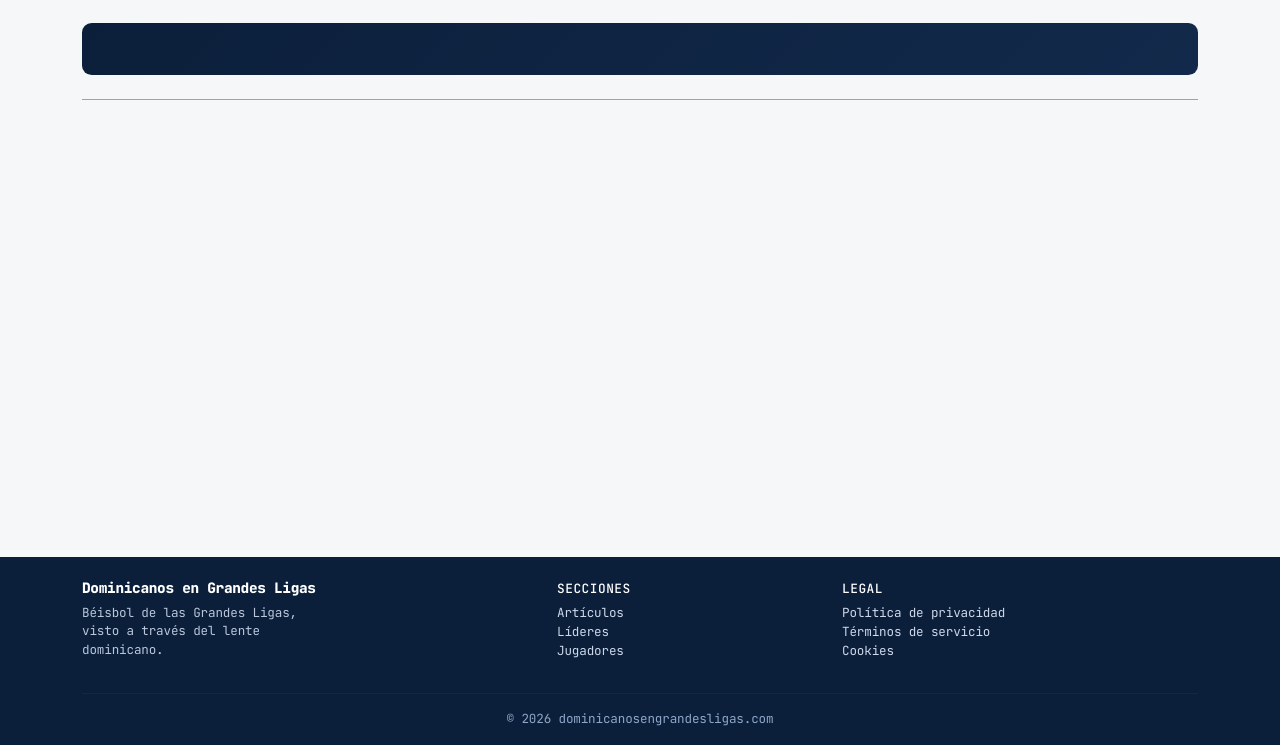
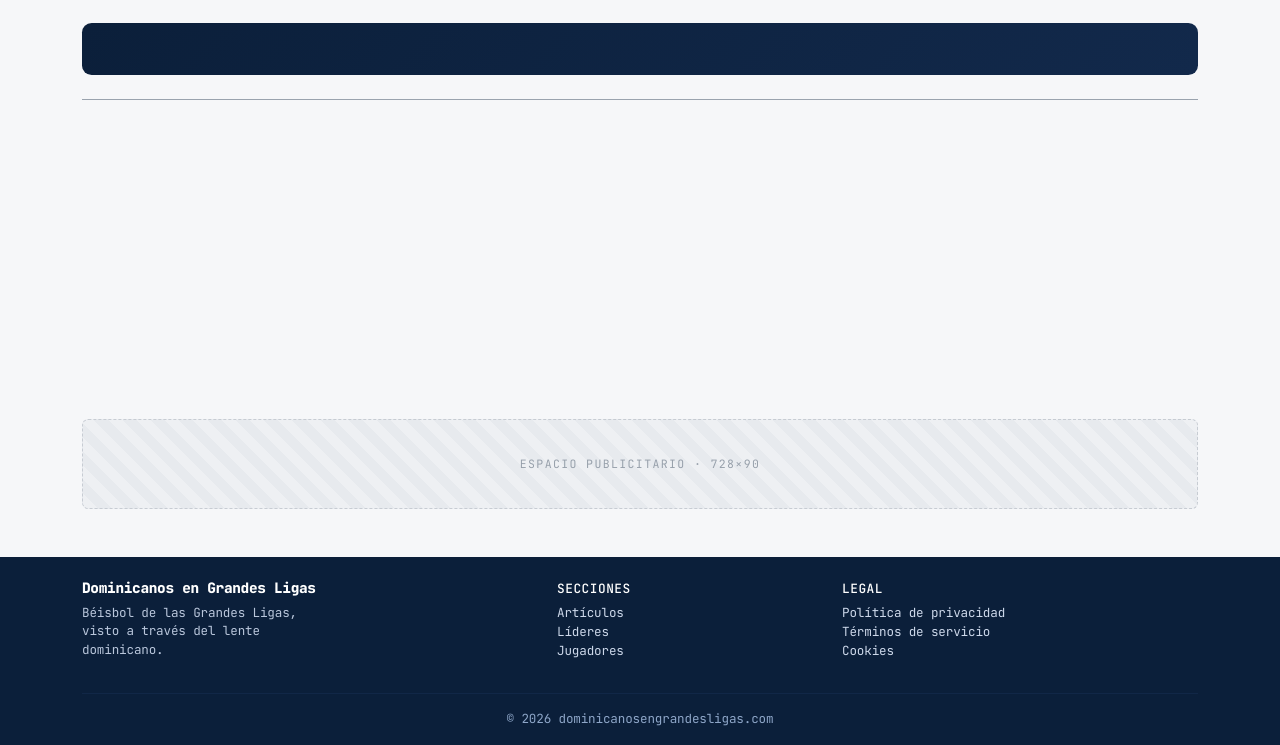
Before and after one commit to albertop/dglweb, a Django app: template templates/profiles/player_detail.html in a window 1280 px wide. Shown: the part 55-800 px from the top of the page. Run offline with Django 5.2, Linux system fonts and the light colour scheme; the template is opened without the code that fills it, so the values that code supplies are empty; parts of the project's set-up code (start-up, migrations or seed data) failed here and were passed over.

Commit message:
feat(perfil): espacio publicitario anclado al pie
El largo de un perfil es impredecible: uno de una temporada deja media
pantalla vacía —Tony Blanco es el caso— y uno de veinte no deja nada.
Anclado abajo, el anuncio cae siempre en el mismo sitio en vez de quedar
colgando debajo de la tabla con un vacío por delante.

El bloque `anuncio_pie` queda disponible en base.html para cualquier otra
página que lo quiera.

Co-Authored-By: Claude Opus 5 <noreply@anthropic.com>

```diff
--- a/static/css/site.css
+++ b/static/css/site.css
@@ -286,6 +286,9 @@ a.dgl-article-title:hover { color: var(--dgl-blue); text-decoration: none; }
    quedarse en 250px y dejar un hueco al lado del artículo. El mínimo es el 300×250 de siempre, que
    es lo que ocupa cuando la columna se apila en móvil y ya no tiene fila que igualar. */
 .dgl-ad-alto { min-height: 250px; }
+/* El que cierra la página: `margin-top: auto` se come el espacio que sobre y lo deja pegado al pie,
+   en vez de dejarlo colgando debajo de una tabla corta con un vacío por delante. */
+.dgl-ad-pie { margin-top: auto; }
 
 /* ---------- Article prose (readable serif body) ---------- */
 .dgl-prose {
@@ -432,8 +435,9 @@ a.dgl-article-title:hover { color: var(--dgl-blue); text-decoration: none; }
 
 /* ---------- Footer ---------- */
 /* Crece para llenar lo que sobre de pantalla. `0 auto` en la base para que una tabla ancha no
-   encoja el contenido en vez de sacar su propia barra de desplazamiento. */
-.dgl-cuerpo { flex: 1 0 auto; }
+   encoja el contenido en vez de sacar su propia barra de desplazamiento. Y en columna, para que
+   `.dgl-ad-pie` pueda irse al fondo de ese espacio sobrante. */
+.dgl-cuerpo { flex: 1 0 auto; display: flex; flex-direction: column; }
 .dgl-footer { background: var(--dgl-navy); color: #b9c6db; flex-shrink: 0; }
 .dgl-footer a { color: #cdd8ea; }
 .dgl-footer h6 { color: #fff; letter-spacing: .04em; text-transform: uppercase; font-size: .8rem; }
--- a/templates/base.html
+++ b/templates/base.html
@@ -61,7 +61,11 @@
   media pantalla con un vacío debajo. Va acá y no sobre `<main>` porque no todas las plantillas
   usan `<main>`, y esta regla tiene que valer para todas.
 {% endcomment %}
-<div class="dgl-cuerpo">{% block content %}{% endblock %}</div>
+<div class="dgl-cuerpo">
+  {% block content %}{% endblock %}
+  {# Lo que se ponga acá queda pegado al pie, al fondo del espacio que sobre. #}
+  {% block anuncio_pie %}{% endblock %}
+</div>
 
 <footer class="dgl-footer pt-4 pb-3 mt-5">
   <div class="container">
--- a/templates/profiles/player_detail.html
+++ b/templates/profiles/player_detail.html
@@ -79,3 +79,14 @@
 
 </main>
 {% endblock %}
+
+{% block anuncio_pie %}
+  {% comment %}
+    Va pegado al pie y no debajo de la tabla porque el largo del perfil es impredecible: un jugador
+    de una temporada deja media pantalla vacía —Tony Blanco es el caso— y uno de veinte no deja nada.
+    Anclado abajo, el anuncio cae siempre en el mismo sitio.
+  {% endcomment %}
+  <div class="container dgl-ad-pie">
+    <div class="dgl-ad dgl-ad-leader">Espacio publicitario · 728×90</div>
+  </div>
+{% endblock %}
```
